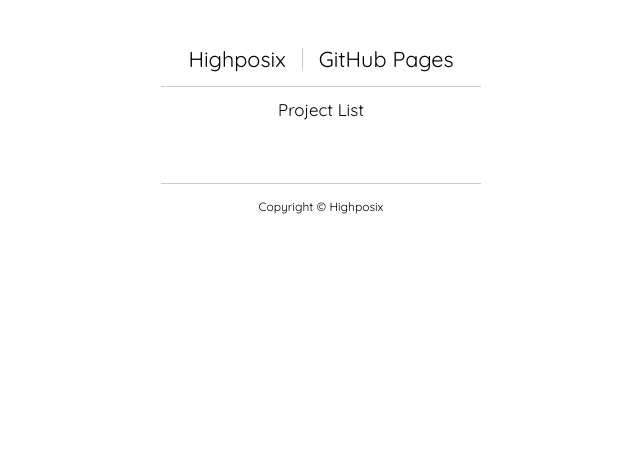
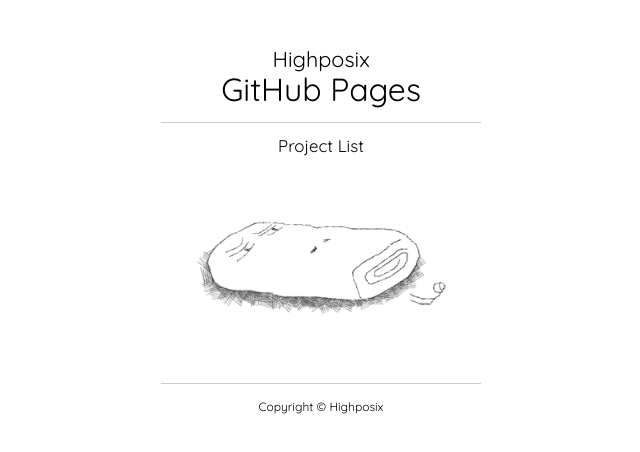
Before and after one commit to highposix/highposix.github.io, a plain HTML site: page index.html in a window 1280 px wide. Shown: the whole page, without its empty margins (319-959 px from the left). Drawn offline with Linux system fonts and the light colour scheme.

Commit message:
update test.

```diff
--- a/css/style.css
+++ b/css/style.css
@@ -2,7 +2,7 @@
 
 body {
   font-family: 'Quicksand', sans-serif;
-  margin: 48px 32px 48px 32px;
+  margin: 48px 32px;
   padding: 0;
   font-size: 12px;
   line-height: 1.0em;
@@ -16,16 +16,15 @@ h1 {
   display: inline-block;
   font-weight: normal;
   font-size: 180%;
-  padding: 0 16px 0 0;
+  padding: 0;
   margin: 0;
   line-height: 1.0em;
-  border-right: 1px solid #ccc;
 }
-h1 + span {
-  display: inline-block;
-  font-size: 180%;
-  padding: 0 0 0 16px;
-  margin: 0;
+h1 > span {
+  display: block;
+  font-size: 148%;
+  padding: 0;
+  margin: 4px 0 0 0;
   line-height: 1.0em;
 }
 h2 {
@@ -44,8 +43,7 @@ b {
   font-weight: bold;
 }
 div.contents {
-  margin-top: 16px;
-  margin-bottom: 16px;
+  margin: 16px 0;
   font-size: 128%;
   width: 320px;
   margin: 0 auto;
@@ -54,9 +52,16 @@ div#footer {
   width: 320px;
   margin: 16px auto;
 }
+ul {
+  margin: 0;
+  padding: 16px 0;
+}
 li {
   list-style-type: none;
-  margin-bottom: 64px;
+  margin: 32px 0;
+}
+li > img {
+    width: 80%;
 }
 ::selection {
   background: #ddd;
--- a/index.html
+++ b/index.html
@@ -9,15 +9,13 @@
 </head>
 <body>
   <div id="header">
-    <h1>Highposix</h1><span>GitHub Pages</span>
+    <h1>Highposix<span>GitHub Pages</span></h1>
   </div>
   <hr>
   <div class="contents">
     <h2>Project List<h2>
     <ul>
-      <li></li>
-      <li></li>
-      <li></li>
+      <li><img src="image/dashimaki.png"></li>
     </ul>
   </div>
   <hr>
```
Also changed, not shown: image/dashimaki.png (added).
